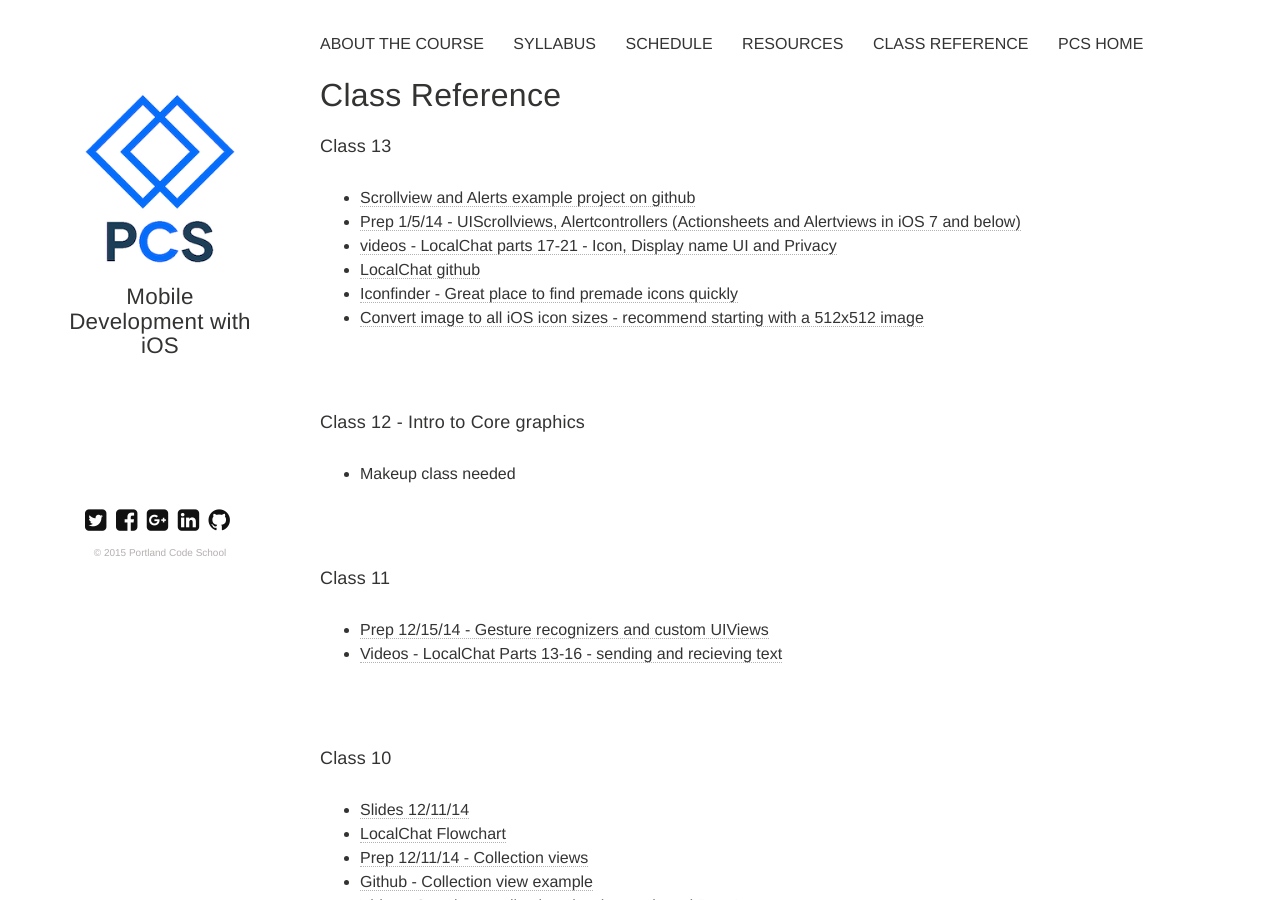
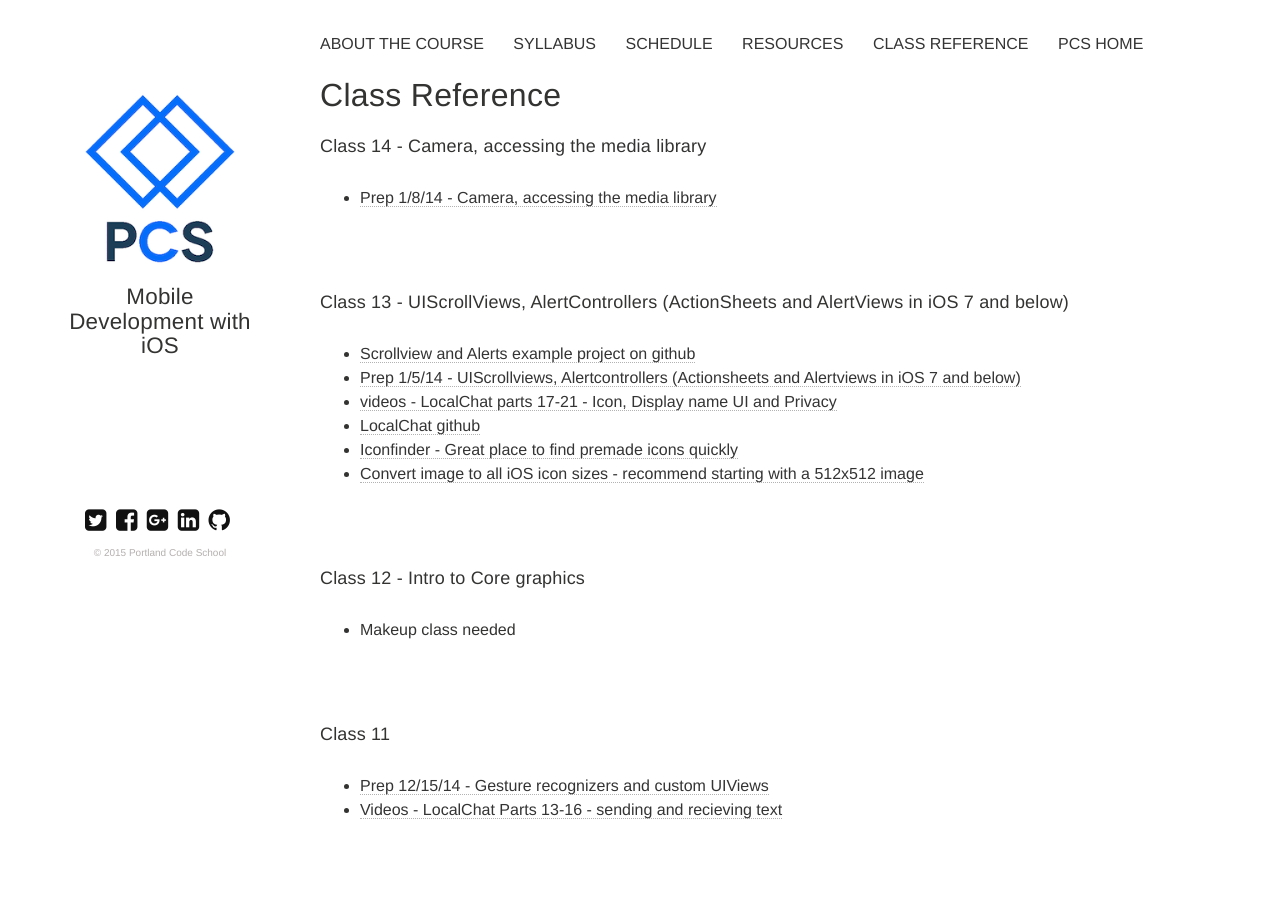
Before and after one commit to portlandcodeschool/ios, a Jekyll site: the page built from reference.md, in a window 1280 px wide and 900 px high. Built offline with Jekyll 4.4.1, drawn with Linux system fonts in a browser that asks for light colours; nearby versions of some CDN libraries.

Commit message:
Update reference.md

```diff
--- a/reference.md
+++ b/reference.md
@@ -5,7 +5,10 @@ title: Class Reference
 tagline: Mobile Development with iOS
 tags: [reference]
 ---
-####Class 13
+####Class 14 - Camera, accessing the media library
+* [Prep 1/8/14 - Camera, accessing the media library](https://docs.google.com/presentation/d/1GQ-c94ighDwG4vuLBD2dX5t6Asrpqi3Fcswnxl6RumE/edit?usp=sharing)
+
+####Class 13 - UIScrollViews, AlertControllers (ActionSheets and AlertViews in iOS 7 and below)
 * [Scrollview and Alerts example project on github](https://github.com/portlandcodeschool/ScrollviewAndAlerts)
 * [Prep 1/5/14 - UIScrollviews, Alertcontrollers (Actionsheets and Alertviews in iOS 7 and below)](https://docs.google.com/presentation/d/1CTjnim4Hh1UsrjCzoUUALtbUcZ9onTk0tTPpGLzJ7Zw/edit?usp=sharing)
 * [videos - LocalChat parts 17-21 - Icon, Display name UI and Privacy](https://drive.google.com/folderview?id=0B1jxDrjd4WIaMklKTndhc1phTVE&usp=sharing)
```
